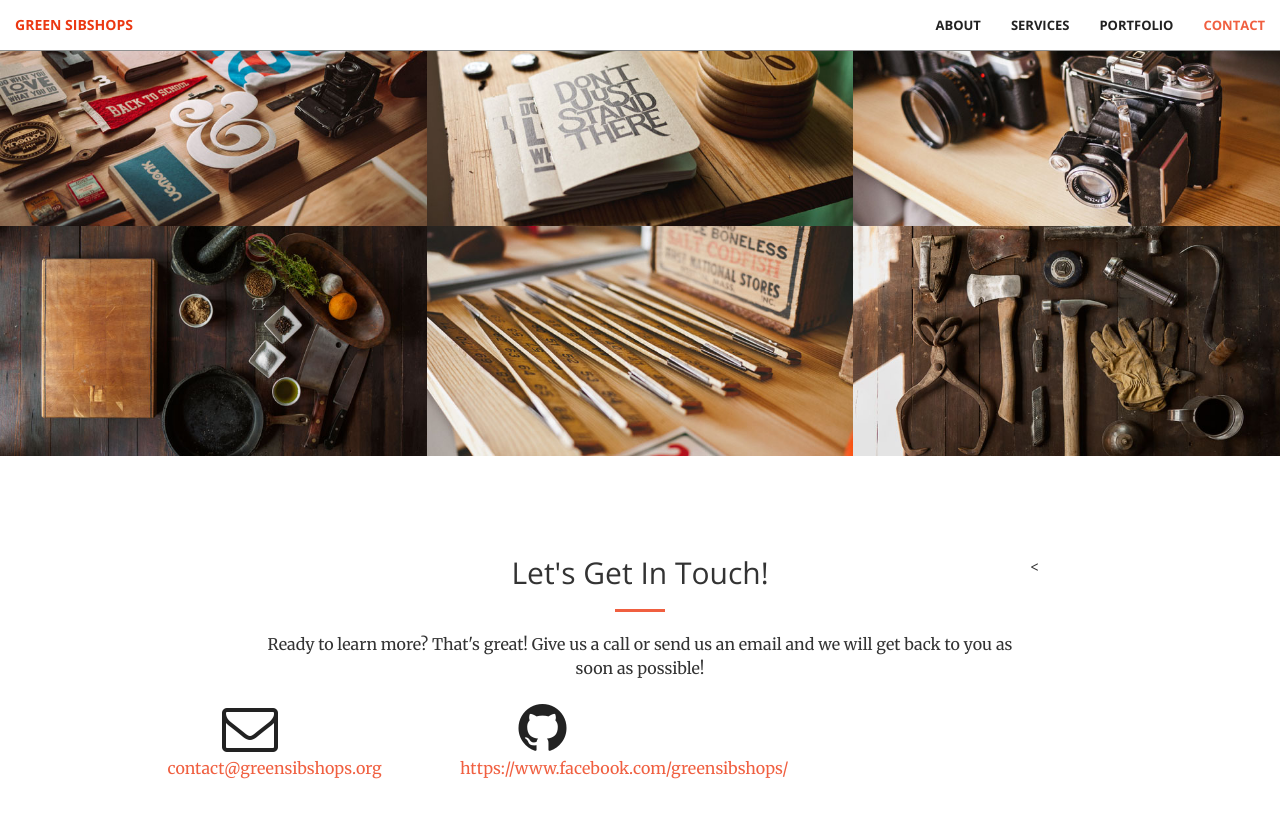
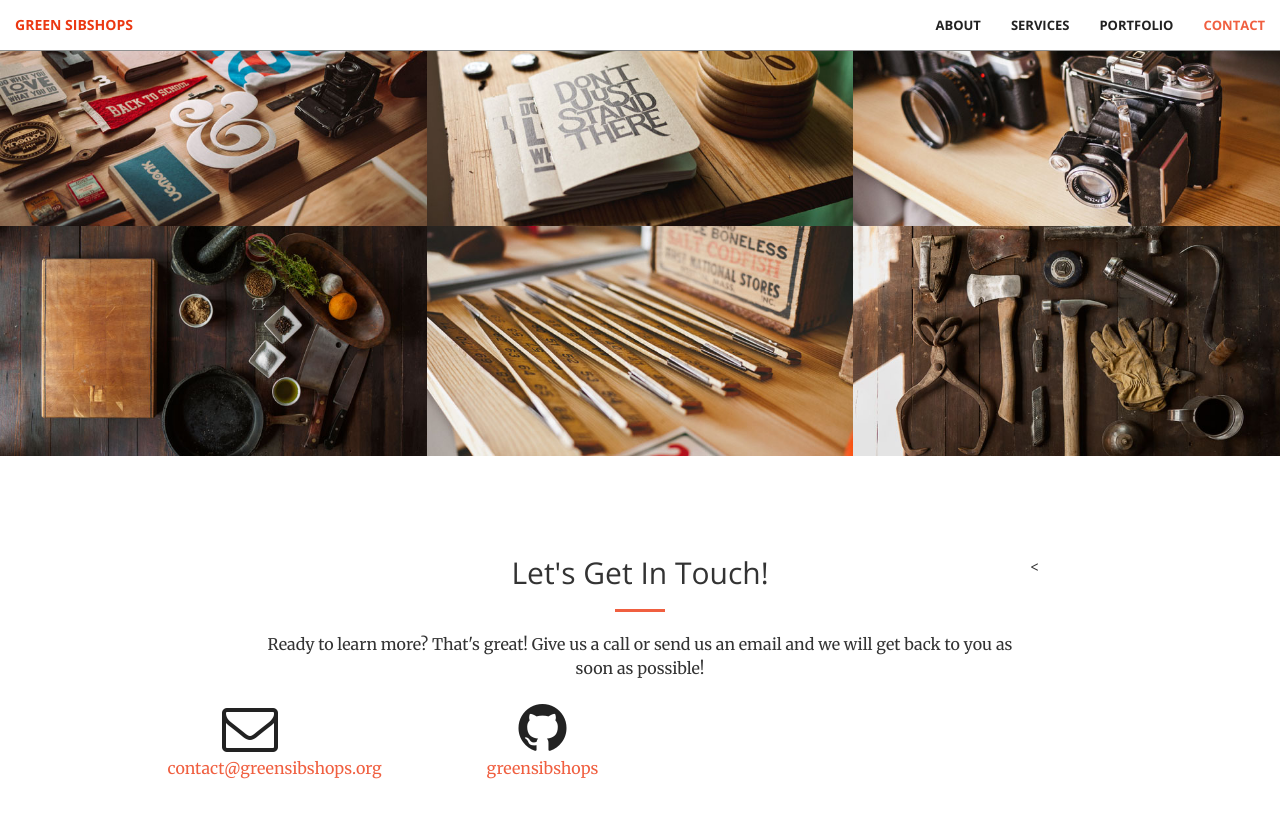
Before and after one commit to greensibshops/greensibshops.github.io, a Jekyll site: the page built from index.html, in a window 1280 px wide and 900 px high, scrolled down 2262 px. Shown: the top 818 px of the window. Built offline with Jekyll 4.4.1, drawn with Linux system fonts in a browser that asks for light colours; some of the changed lines change nothing that is shown.

Commit message:
Update _config.yml

```diff
--- a/_config.yml
+++ b/_config.yml
@@ -7,7 +7,7 @@ url: "https://www.greensibshops.org" # the base hostname & protocol for your sit
 
 twitter_username:
 github_username:
-facebook_page: "https://www.facebook.com/greensibshops/"
+facebook_page: greensibshops
 
 # Build settings
 markdown: kramdown
```
